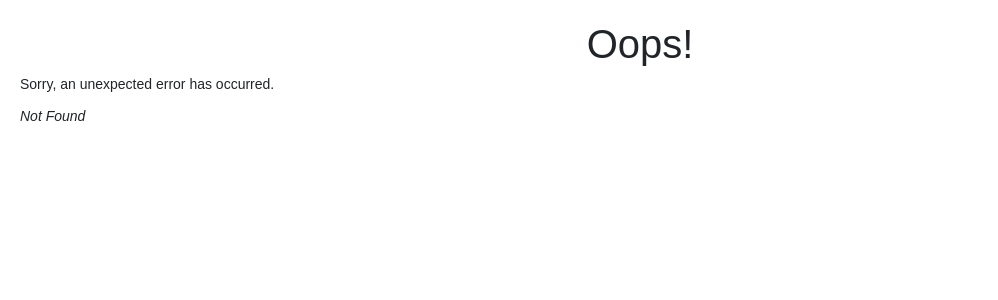
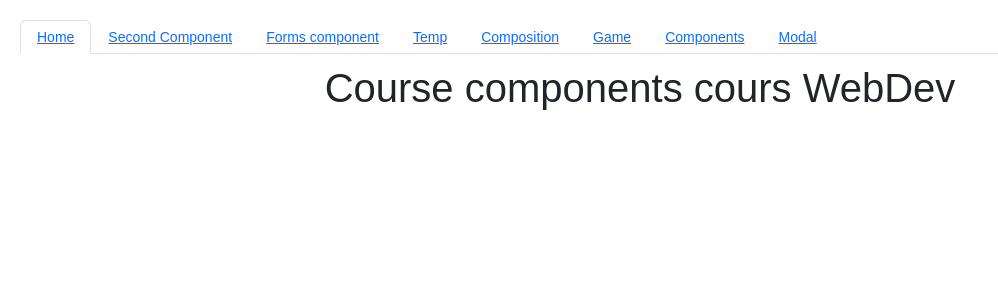
Before and after one commit to N1ph1l1m/React_practic, a React (Create React App) app in the folder React/my-app/: page /devComponents in a window 1280 px wide. Before the commit this address had no page. Shown: the top 300 px of the page, without its empty margins (0-998 px from the left). Built offline with nearby package versions, Linux system fonts and the light colour scheme.

Commit message:
Create element webDevComponents

```diff
--- a/React/my-app/src/components/Router/root.jsx
+++ b/React/my-app/src/components/Router/root.jsx
@@ -67,6 +67,12 @@ export default class Root extends React.Component{
               </NavItem>
               <NavItem>
                 <NavLink>
+                <Link to={"/devComponents"}>
+                Components
+                </Link></NavLink>
+              </NavItem>
+              <NavItem>
+                <NavLink>
                 <Link to={"/modal"}>
                 Modal
                 </Link></NavLink>
--- /dev/null
+++ b/React/my-app/src/components/webDevComponents/index.jsx
@@ -0,0 +1,2 @@
+import DevComponetns from "./webDevComponents";
+export default DevComponetns;
--- /dev/null
+++ b/React/my-app/src/components/webDevComponents/webDevComponents.jsx
@@ -0,0 +1,13 @@
+import React from "react";
+import styled from "styled-components";
+
+
+export default class DevComponetns extends React.Component{
+    render(){
+        return(
+            <>
+                <h1>Course components cours WebDev</h1>
+            </>
+        )
+    }
+}
--- a/React/my-app/src/index.js
+++ b/React/my-app/src/index.js
@@ -13,6 +13,7 @@ import Calculator from './components/Calculator';
 import Composition from './components/Composition';
 import Game from './components/game';
 import SecondComponent from './components/SecondComponent/secondComponent';
+import DevComponetns from './components/webDevComponents';
 import ModalWindows from './components/ModalWindows';
 
 const router  = createBrowserRouter([
@@ -46,6 +47,10 @@ const router  = createBrowserRouter([
             element:<Game/>
         },
         {
+            path:"/devComponents",
+            element:<DevComponetns/>
+        },
+        {
             path:"/modal",
             element:<ModalWindows/>
         },
```
